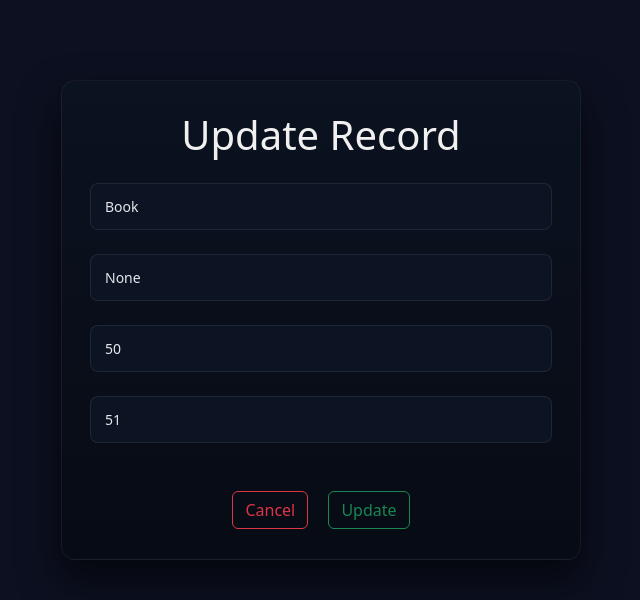
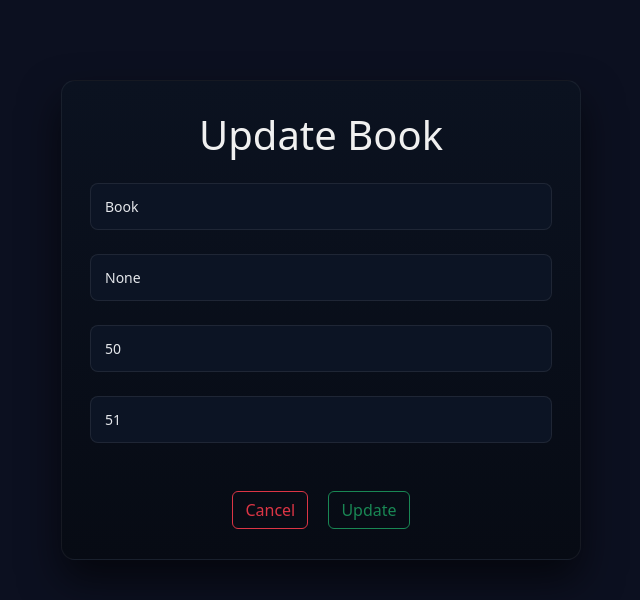
Before and after one commit to Navin-Gadgi/libmasy-django-project, a Django app: page /library/1/1/update/ in a window 1280 px wide. Shown: the top 600 px of the page, without its empty margins (319-959 px from the left). Run offline with Django 5.2, Linux system fonts and the light colour scheme; a user stored in the database is signed in; data comes from the database, SQL or seed files in the repository; both versions use the stored data as it was after the commit; some libraries are stand-ins or nearby versions.

Commit message:
Fix:Update issued book

```diff
--- a/libmasy/newapp/templates/add_book.html
+++ b/libmasy/newapp/templates/add_book.html
@@ -2,7 +2,11 @@
 {% load static %}
 
 {% block title %}
-    Add Book
+{% if not book_ins %}
+Add Book
+{% else %}
+Update Book
+{% endif %}
 {% endblock %}
 
 {% block navbar %}
@@ -11,9 +15,14 @@
 {% block contant %}
 <div class="parent">
     <div class="form text-center">
+        {% if not book_ins %}
         <h1 class="mb-4">Add Book</h1>
+        {% else %}
+        <h1 class="mb-4">Update Book</h1>
+        {% endif %}
         <form method="post">
             {% csrf_token %}
+            {% if not book_ins %}
             <input type="text" class="in mb-4" name="title" placeholder="Title" required>
             <input type="text" class="in mb-4" name="author" placeholder="Author" required>
             <input type="number" class="in mb-4" step="0.01" name="price" placeholder="Price" required>
@@ -21,6 +30,15 @@
 
             <a href="{% url 'open' lib_id %}" class="btn btn-outline-danger mt-4 mx-2">Cancel</a>
             <button class="btn btn-outline-success mt-4 mx-2" type="submit">Add Book</button>
+            {% else %}
+            <input type="text" class="in mb-4" name="title" value="{{ book_ins.title }}" placeholder="New Title" required>
+            <input type="text" class="in mb-4" name="author" value="{{ book_ins.author }}" placeholder="New Author" required>
+            <input type="number" class="in mb-4" step="0.01" value="{{ book_ins.price }}" name="price" placeholder="New Price" required>
+            <input type="number" class="in mb-4" name="copies" value="{{ book_ins.copies }}" placeholder="Copies" required>
+
+            <a href="{% url 'open' lib_id %}" class="btn btn-outline-danger mt-4 mx-2">Cancel</a>
+            <button class="btn btn-outline-success mt-4 mx-2" type="submit">Update</button>
+            {% endif %}
 
             {% if error %}
             <p style="color:red">{{error}}</p>
--- a/libmasy/newapp/templates/issued_books.html
+++ b/libmasy/newapp/templates/issued_books.html
@@ -37,8 +37,8 @@
                     <td>{{book.issue_date}}</td>
                     <td>{{book.copies}}</td>
                     <td>
-                            <a href="{% url 'update' book.id lib_id %}" class="btn btn-sm btn-outline-light mx-1">Update</a>
-                            <a href="{% url 'return_book' book.id lib_id %}" class="btn btn-sm btn-outline-light mx-1">Return</a>
+                        <a href="{% url 'update_issued_book' book.id lib_id %}" class="btn btn-sm btn-outline-light mx-1">Update</a>
+                        <a href="{% url 'return_book' book.id lib_id %}" class="btn btn-sm btn-outline-light mx-1">Return</a>
                     </td>
                 </tr>
                 {% endfor %}
--- a/libmasy/newapp/templates/update.html
+++ /dev/null
@@ -1,33 +0,0 @@
-{% extends 'layout2.html' %}
-{% load static %}
-
-{% block title %}
-    Update
-{% endblock %}
-
-{% block navbar %}
-{% endblock %}
-
-{% block contant %}
-<div class="parent">
-    <div class="form text-center">
-        <h1 class="mb-4">Update Record</h1>
-        <form method="post">
-            {% csrf_token %}
-            <input type="text" value="{{ book_ins.title }}" class="in mb-4" name="title" placeholder="New Title" required>
-            <input type="text" value="{{ book_ins.author }}" class="in mb-4" name="author" placeholder="New Author" required>
-            <input type="number" value="{{ book_ins.price }}" class="in mb-4" step="0.01" name="price" placeholder="New Price" required>
-            <input type="number" class="in mb-4" value="{{ book_ins.copies }}" name="copies" placeholder="Copies" required>
-
-            <a href="{% url 'open' lib_id %}" class="btn btn-outline-danger mt-4 mx-2">Cancel</a>
-            <button class="btn btn-outline-success mt-4 mx-2" type="submit">Update</button>
-
-            {% if error %}
-            <p style="color:red">{{error}}</p>
-            {% endif %}
-
-        </form>
-
-    </div>
-</div>
-    {% endblock %}
--- a/libmasy/newapp/urls.py
+++ b/libmasy/newapp/urls.py
@@ -6,6 +6,7 @@
     path('lib_create/', views.lib_create, name="lib_create"),
     path('<int:lib_id>/rename/', views.rename_library, name="rename_library"),
     path('<int:book_id>/<int:lib_id>/update/', views.update, name="update"),
+    path('<int:book_id>/<int:lib_id>/update_issued_book/', views.update_issued_book, name="update_issued_book"),
     path('<int:lib_id>/lib_del/', views.lib_del, name="lib_del"),
     path('<int:lib_id>/add_book/', views.add_book, name="add_book"),
     path('<int:book_id>/<int:lib_id>/issue_book/', views.issue_book, name="issue_book"),
--- a/libmasy/newapp/views.py
+++ b/libmasy/newapp/views.py
@@ -105,7 +105,7 @@
         )
 
         return redirect('open', lib_id)
-    return render(request, "update.html", {'lib_id': lib_id, 'book_ins': book_ins})
+    return render(request, "add_book.html", {'lib_id': lib_id, 'book_ins': book_ins})
 
 @login_required
 def issued_books(request, lib_id):
@@ -176,9 +176,18 @@
     book.delete()
     return redirect('open', lib_id)
 
-# @login_required
-# def update_issued_book(request, book_id, lib_id):
+@login_required
+def update_issued_book(request, book_id, lib_id):
+    book_ins = get_object_or_404(IssuedBook, pk=book_id)
+    if request.method == 'POST':
+        issuer_name = request.POST.get("issuer_name")
+        Book.objects.filter(id=book_id).update(
+            issuer_name = issuer_name
+        )
 
+        return redirect('issued_books', lib_id)
+    issuer_name = book_ins.issuer
+    return render(request, "issue_book.html", {'lib_id': lib_id, 'book_ins': issuer_name})
 
 @login_required
 def return_book(request, book_id, lib_id):
```
Also changed, not shown: libmasy/newapp/templates/issue_book.html (+17 -2 lines), libmasy/newapp/templates/rename_library.html (deleted, +0 -24 lines), libmasy/db.sqlite3.
